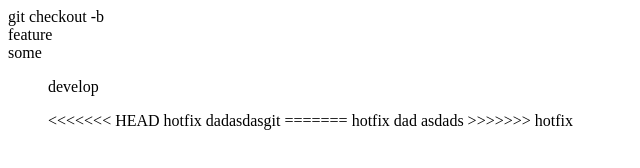
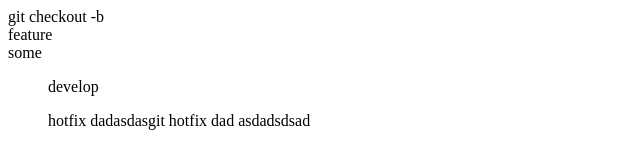
Before and after one commit to mykhailiuchenko/hillel_pro, a plain HTML site: page 27thHW_Git/index.html in a window 1280 px wide. Shown: the whole page, without its empty margins (0-640 px from the left). Drawn offline with Linux system fonts and the light colour scheme.

Commit message:
create develop

```diff
--- a/27thHW_Git/index.html
+++ b/27thHW_Git/index.html
@@ -17,11 +17,7 @@
     </div>
     <div>
       <ul>
-<<<<<<< HEAD
-        hotfix dadasdasgit
-=======
-        hotfix dad asdads
->>>>>>> hotfix
+        hotfix dadasdasgit hotfix dad asdadsdsad
       </ul>
     </div>
   </body>
```
